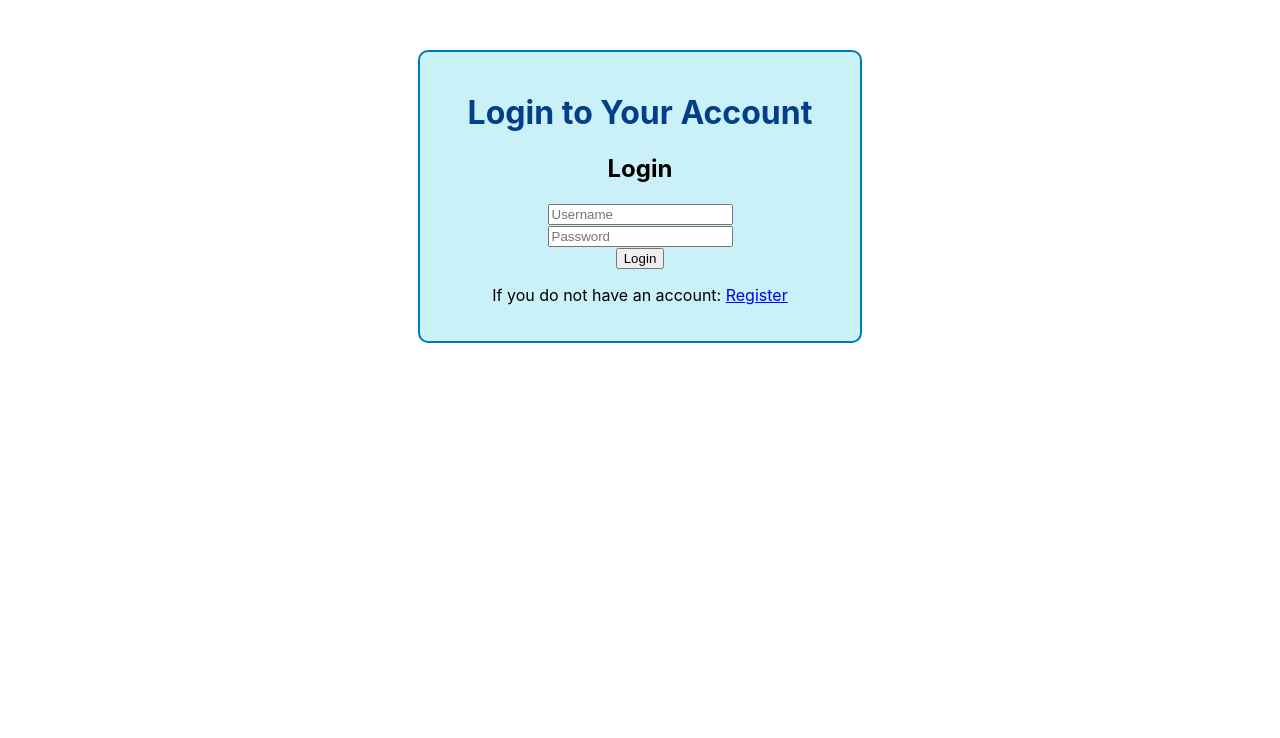
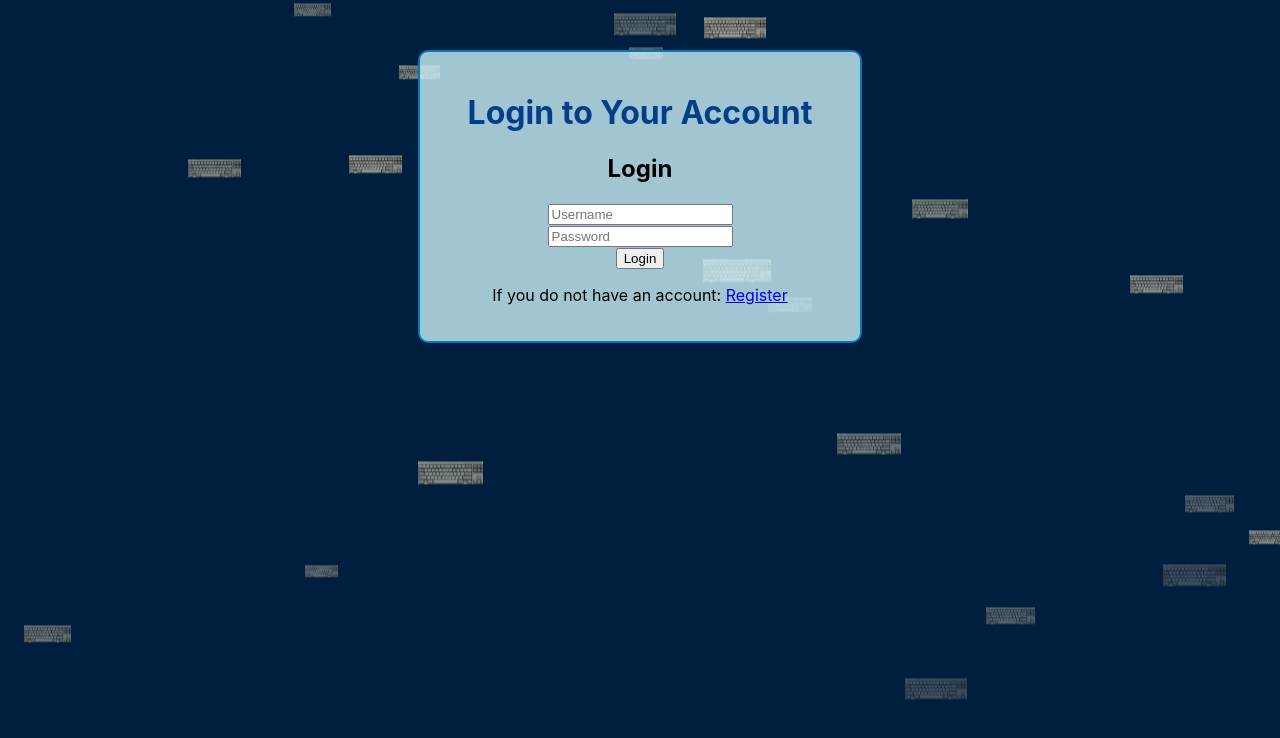
Before and after one commit to brianwei23/type-speed, a React (Create React App) app in the folder client/: page /login in a window 1280 px wide. Shown: the top 738 px of the page. Built offline with nearby package versions, Linux system fonts and the light colour scheme.

Commit message:
Login/Register UI

```diff
--- a/client/src/App.js
+++ b/client/src/App.js
@@ -6,6 +6,7 @@ function App() {
   return (
     <Router>
       <Routes>
+        <Route path="/" element={<LoginPage />} />
         <Route path = "/login" element={<LoginPage />} />
         <Route path="/register" element={<RegisterPage />} />
       </Routes>
--- a/client/src/LoginPage.js
+++ b/client/src/LoginPage.js
@@ -1,35 +1,22 @@
 import {Link} from "react-router-dom";
 import Auth from "./Auth";
+import { containerStyle, titleStyle, linkStyle } from "./styles/AuthStyles";
+import PageWrapper from "./styles/PageWrapper";
 
 function LoginPage(){
     return(
-        <div style={styles.container}>
-            <h1 style={styles.title}>Login to Your Account</h1>
+        <PageWrapper>
+          <div style={containerStyle}>
+              <h1 style={titleStyle}>Login to Your Account</h1>
               {/* Auth component for login */}
               <Auth type="login" />
               {/* Link to registration page */}
-            <p style={styles.link}>
+              <p style={linkStyle}>
                   If you do not have an account: <Link to="/register">Register</Link>
               </p>
           </div>
+      </PageWrapper>
     );
 }
 
-const styles = {
-    container: {
-        maxWidth: "400px",
-        margin: "50px auto",
-        padding: "20px",
-        border: "2px solid #0077b6",
-        borderRadius: "10px",
-        backgroundColor: "#caf0f8",
-        textAlign: "center",
-    },
-    title: {
-        color: "#023e8a",
-    },
-    link: {
-        marginTop: "15px",
-    },
-};
 export default LoginPage
--- a/client/src/RegisterPage.js
+++ b/client/src/RegisterPage.js
@@ -1,35 +1,22 @@
 import {Link} from "react-router-dom";
 import Auth from "./Auth";
+import { containerStyle, titleStyle, linkStyle } from "./styles/AuthStyles";
+import PageWrapper from "./styles/PageWrapper";
 
 function RegisterPage(){
     return (
-        <div style={styles.container}>
-            <h1 style={styles.title}>Create a New Account</h1>
+        <PageWrapper>
+         <div style={containerStyle}>
+              <h1 style={titleStyle}>Create a New Account</h1>
               {/* Auth component for registration */}
                <Auth type="register" />
               {/* Link to login page for registered users */}
-            <p style={styles.link}>
+              <p style={linkStyle}>
                  If you have a registered account: <Link to="/login">Login</Link>
               </p>
          </div>
+        </PageWrapper>
     );
 }
 
-const styles = {
-    container: {
-        maxWidth: "400px",
-        margin: "50px auto",
-        padding: "20px",
-        border: "2px solid #0077b6",
-        borderRadius: "10px",
-        backgroundColor: "#caf0f8",
-        textAlign: "center",
-    },
-    title: {
-        color: "#023e8a",
-    },
-    link: {
-        marginTop: "15px",
-    },
-};
 export default RegisterPage;
--- a/client/src/index.css
+++ b/client/src/index.css
@@ -11,3 +11,9 @@ code {
   font-family: source-code-pro, Menlo, Monaco, Consolas, 'Courier New',
     monospace;
 }
+
+/* Floating keyboard */
+@keyframes float {
+  0%, 100% { transform: translateY(0px);}
+  50% {transform: translateY(-20px);}
+}
--- /dev/null
+++ b/client/src/styles/AuthStyles.js
@@ -0,0 +1,25 @@
+// Login and Register page style
+const containerStyle = {
+    maxWidth: "400px",
+    margin: "50px auto",
+    padding: "20px",
+    border: "2px solid #0077b6",
+    borderRadius: "10px",
+    backgroundColor: "rgba(202, 240, 248, 0.8)", // somewhat transparent
+    textAlign: "center",
+    backgroundSize: "cover",
+    backgroundRepeat: "no-repeat",
+    backgroundPosition: "center",
+    boxShadow: "0 4px 8px rgba(0, 0, 0, 0.1)",
+    zIndex: 3,
+    position: "relative"
+};
+
+const titleStyle = {
+    color: "#023e8a",
+};
+const linkStyle = {
+    marginTop: "15px",
+};
+
+export { containerStyle, titleStyle, linkStyle };
--- /dev/null
+++ b/client/src/styles/PageWrapper.js
@@ -0,0 +1,41 @@
+import React from "react";
+import keyboardImage from './keyboard.png';
+
+function PageWrapper({ children }) {
+    // 20 floating keyboards with random positions
+    const floatingKeyboards = [...Array(20)].map((_, i) => (
+        <img
+            key = {i}
+            src = {keyboardImage}
+            alt = "keyboard"
+            style = {{
+                position: "absolute",
+                width: `${30 + Math.random() * 40}px`,
+                top: `${Math.random() * 100}%`,
+                left: `${Math.random() * 100}%`,
+                transform: `rotate(${Math.random() * 360}deg)`, // random rotation
+                animation: "float 10s ease-in-out infinite", //floating animation
+                opacity: 0.3 + Math.random() * 0.5, // random opacity
+                pointerEvents: "none", // ignore mouse events
+                zIndex: 0
+            }}
+            />
+    ));
+
+    return (
+        <div
+            style={{
+                position: "relative",
+                width: "100%",
+                minHeight: "100vh",
+                overflow: "hidden",
+                backgroundColor: "#001f3f"
+            }}
+            >
+              {floatingKeyboards}
+              {children} {/*Render page content for login and register process */}
+            </div>
+    );
+}
+
+export default PageWrapper;
```
Also changed, not shown: client/src/styles/keyboard.png (added). Lines whose indentation alone changed are shown as unchanged.
